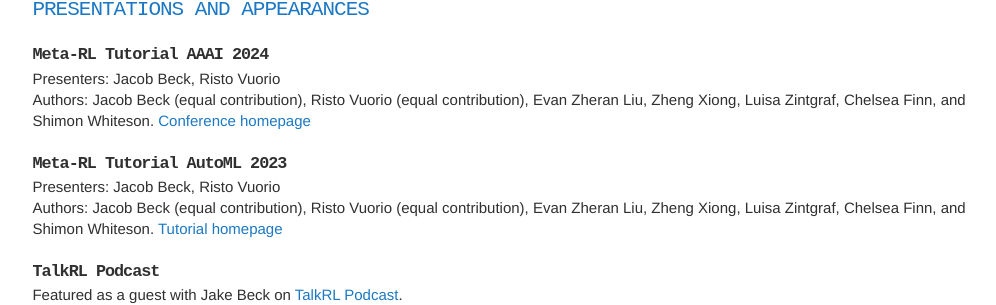
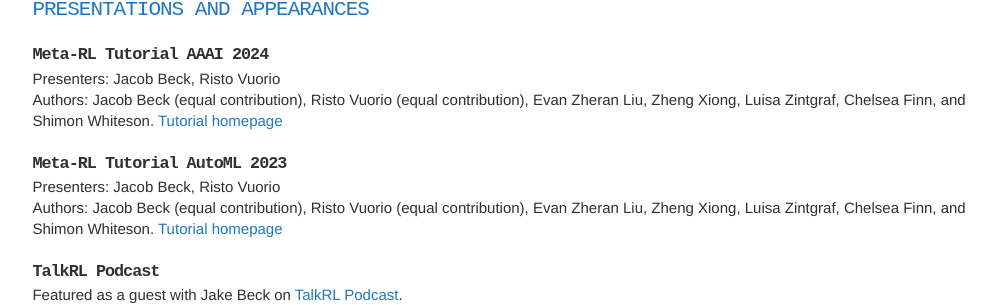
Before and after one commit to vuoristo/vuoristo.github.io, a Jekyll site: the page built from index.html, in a window 1280 px wide and 900 px high, scrolled down 2217 px. Shown: the part 218-523 px from the top of the window, without its empty margins (166-1162 px from the left). Built offline with Jekyll 4.4.1, drawn with Linux system fonts in a browser that asks for light colours; nearby versions of some CDN libraries; some web fonts are replaced.

Commit message:
Update AAAI tutorial link

```diff
--- a/_includes/presentations.html
+++ b/_includes/presentations.html
@@ -6,7 +6,7 @@
     </header>
     <span>
         <p>Presenters: Jacob Beck, Risto Vuorio</p>
-        <p>Authors: Jacob Beck (equal contribution), Risto Vuorio (equal contribution), Evan Zheran Liu, Zheng Xiong, Luisa Zintgraf, Chelsea Finn, and Shimon Whiteson. <a href="https://aaai.org/aaai-conference/">Conference homepage</a></p>
+        <p>Authors: Jacob Beck (equal contribution), Risto Vuorio (equal contribution), Evan Zheran Liu, Zheng Xiong, Luisa Zintgraf, Chelsea Finn, and Shimon Whiteson. <a href="https://sites.google.com/view/meta-rl-tutorial-aaai-2024">Tutorial homepage</a></p>
     </span>
 </article>
 <article>
```
